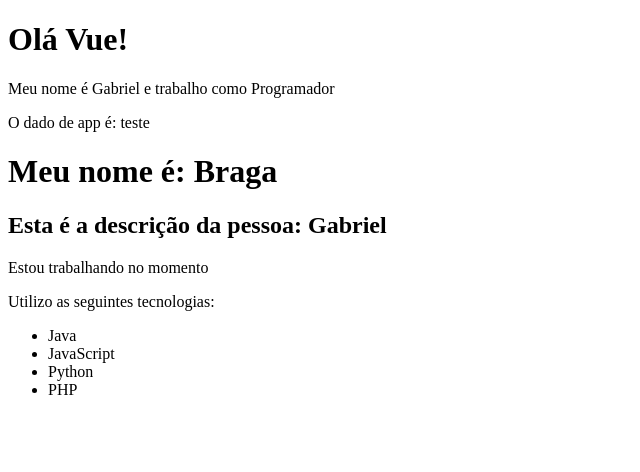
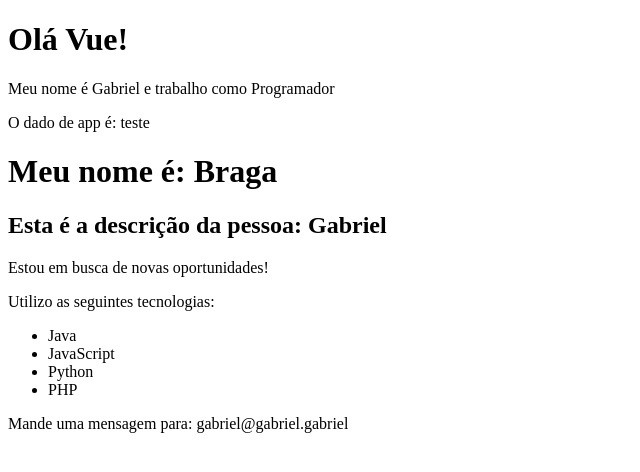
Before and after one commit to bragabriel/VueJS, a Vue app in the folder Curso-VueJS/vue-project/: page / in a window 1280 px wide. Shown: the top 472 px of the page, without its empty margins (0-640 px from the left). Built offline with nearby package versions, Linux system fonts and the light colour scheme.

Commit message:
add: diretivas

```diff
--- a/Curso-VueJS/vue-project/src/components/Info.vue
+++ b/Curso-VueJS/vue-project/src/components/Info.vue
@@ -1,6 +1,7 @@
 <template>
     <div>
-        <p>Estou trabalhando no momento</p>
+        <p v-if="esta_trabalhando">Estou trabalhando no momento</p>
+        <p v-else>Estou em busca de novas oportunidades!</p>
         <p>Utilizo as seguintes tecnologias:</p>
         <ul>
             <li>Java</li>
@@ -8,6 +9,8 @@
             <li>Python</li>
             <li>PHP</li>
         </ul>
+        <p v-if="1>2">Testando</p>
+        <p v-show="mostrar_email">Mande uma mensagem para: {{email}}</p>
     </div>
 </template>
 
@@ -16,7 +19,9 @@
         name: 'Info',
         data(){
             return{
-
+                esta_trabalhando: false,
+                mostrar_email: true,
+                email: 'gabriel@gabriel.gabriel'
             }
         }
     }
```
